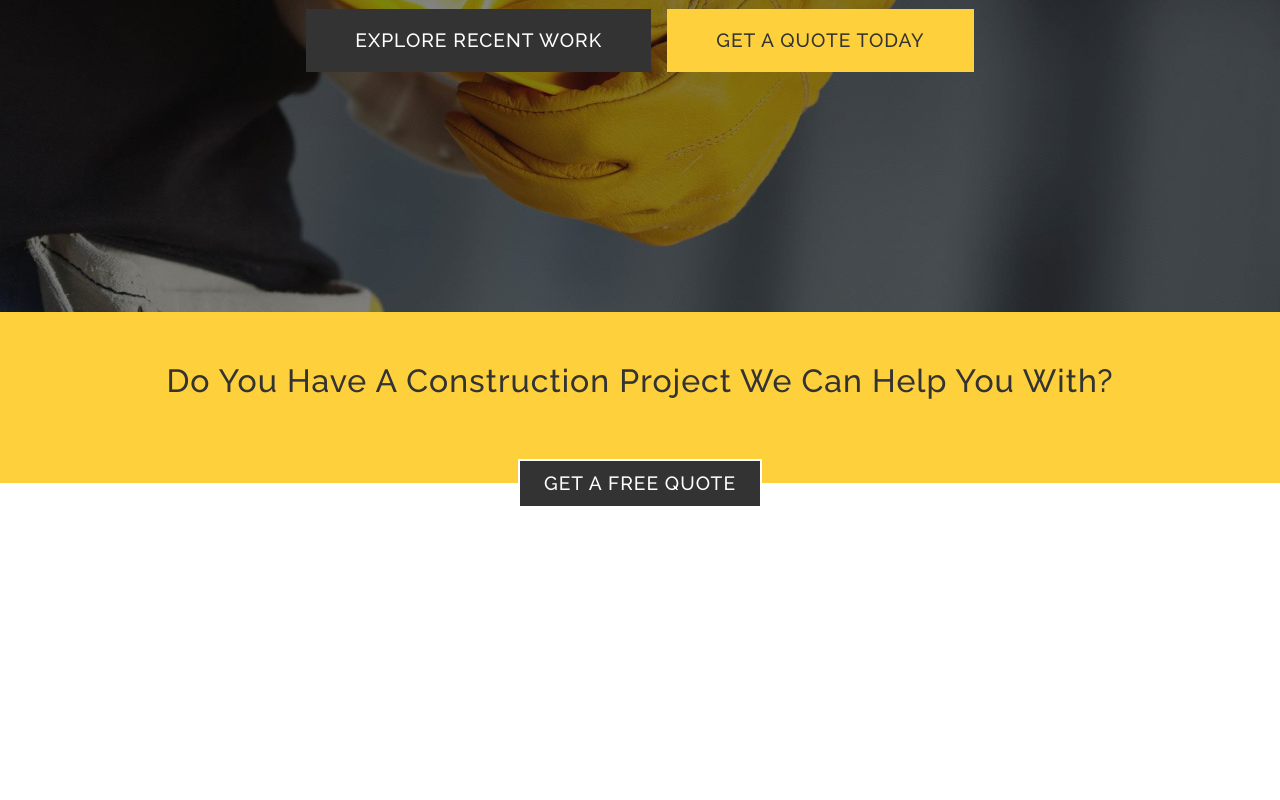
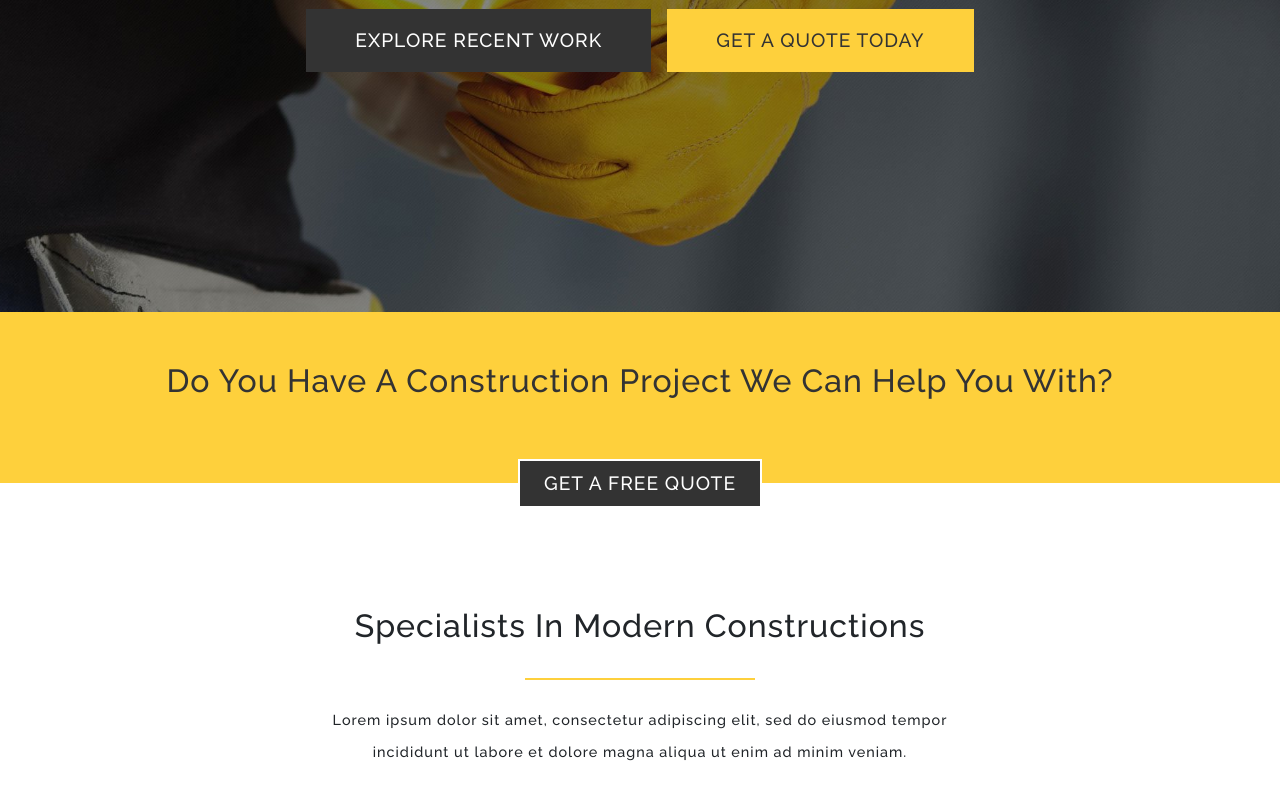
Before and after one commit to pierluigicarrieri/proj-html-vuejs, a Vue app: page / in a window 1280 px wide. Shown: the part 507-1307 px from the top of the page. Before the commit the page ends 1015 px from the top, so only its background shows below. Built offline with nearby package versions, Linux system fonts and the light colour scheme.

Commit message:
Working on separator component

```diff
--- a/src/App.vue
+++ b/src/App.vue
@@ -2,12 +2,14 @@
 
 import TheTopNav from './components/TheTopNav.vue';
 import TheHeader from './components/TheHeader.vue';
+import MainSeparator from './components/MainSeparator.vue';
 
 export default {
 
     components: {
         TheTopNav,
-        TheHeader
+        TheHeader,
+        MainSeparator,
     }
 
 }
@@ -17,6 +19,7 @@ export default {
 <template>
     <TheTopNav></TheTopNav>
     <TheHeader></TheHeader>
+    <MainSeparator></MainSeparator>
 </template>
 
 <style>
--- /dev/null
+++ b/src/components/MainSeparator.vue
@@ -0,0 +1,46 @@
+<script>
+
+export default {
+
+    props: {
+        title: {
+            type: String,
+            // required: true
+        },
+        text: {
+            type: String,
+            // required: true,
+            // default: "Lorem ipsum dolor sit amet, consectetur adipiscing elit, sed do eiusmod tempor incididunt ut labore et dolore magna aliqua ut enim ad minim veniam."
+        }
+    }
+
+}
+
+</script>
+
+<template>
+    <div class="container text-center">
+        <h2 class="py-4">Specialists In Modern Constructions</h2>
+        <div class="line-separator m-auto"></div>
+        <p class="py-4">Lorem ipsum dolor sit amet, consectetur adipiscing elit, sed do eiusmod tempor incididunt ut labore et dolore magna aliqua ut enim ad minim veniam.</p>
+    </div>
+</template>
+
+<style scoped>
+
+    .container {
+        padding: 100px 230px 100px 230px;
+        margin: auto;
+    }
+
+    .line-separator {
+        width: 230px;
+        border: 1px solid var(--custom-color-2);
+    }
+
+    p {
+        font-size: 0.9rem;
+        line-height: 2rem;
+    }
+
+</style>
```
